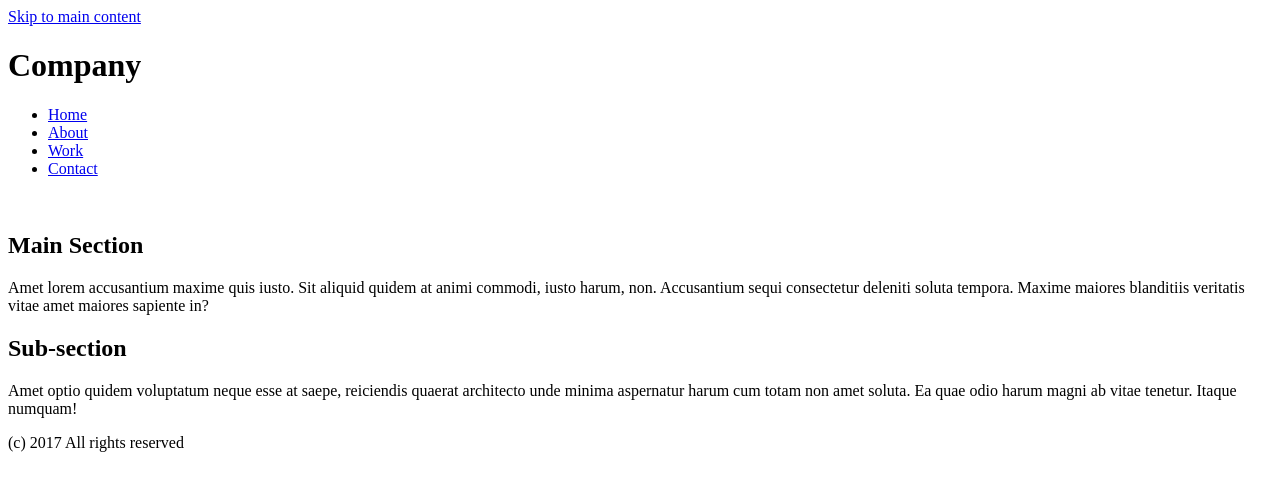
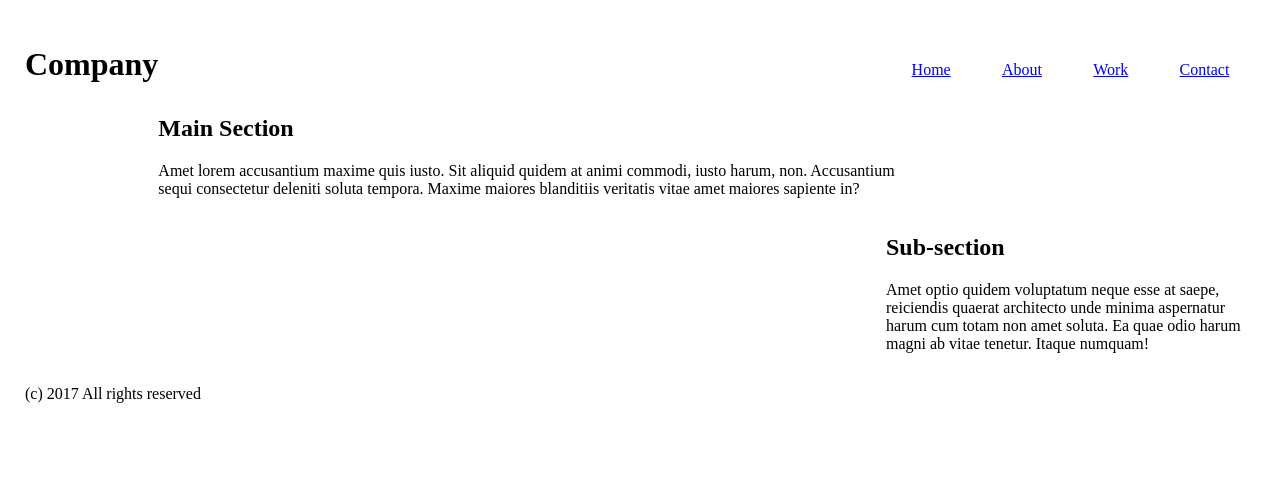
Before and after one commit to rajibchaudhary7/codeup-web-exercises, a website: page media-queris.html in a window 1280 px wide. Drawn offline with Linux system fonts and the light colour scheme.

Commit message:
media queries exercises

```diff
--- a/css/media-queries.css
+++ b/css/media-queries.css
@@ -1,40 +1,87 @@
-@media screen and (max-width:390px) {
+
+@media screen and (min-width: 576px) and (max-width: 991px) {
+    * {
+        box-sizing: border-box;
+    }
+
     body {
         background: white;
         margin: 16px;
     }
+
     .alert-info {
         background-color: #ccffff;
         padding: 1em;
         border: #cce8e8;
     }
+
     .alert-info a {
         color: black;
     }
+
     h1 {
         text-align: center;
     }
+
     li {
         background: #cccccc;
         margin-bottom: 10px;
         padding: 15px;
     }
+
     .nav-links {
         list-style-type: none;
         display: flex;
         flex-direction: column;
-        justify-content: flex-end;
         margin-left: -40px;
     }
+
     a {
         display: flex;
         color: blue;
         justify-content: center;
     }
-    .header-img img{
-        width: 339px;
-        height: 224px;
-        margin-left: 3px;
+    img {
+        width: 100%;
     }
-
 }
+@media screen and (min-width: 992px) {
+    body {
+        margin: 25px;
+        background: white;
+    }
+    .alert-info {
+        display: none;
+    }
+    h1 {
+        float: left;
+    }
+    .nav-links {
+        width: 30%;
+        list-style-type: none;
+        display: flex;
+        justify-content: space-around;
+        float: right;
+        padding-top: 20px;
+    }
+    .nav-links a {
+        color: blue;
+    }
+    img {
+        margin-top: 20px;
+        margin-bottom: 20px;
+        width: 100%;
+    }
+   .main {
+       width: 60%;
+        float: left;
+    }
+    .sub-section {
+        width: 30%;
+        float: right;
+    }
+    footer {
+        width: 100%;
+        display: flex;
+    }
+}
```
